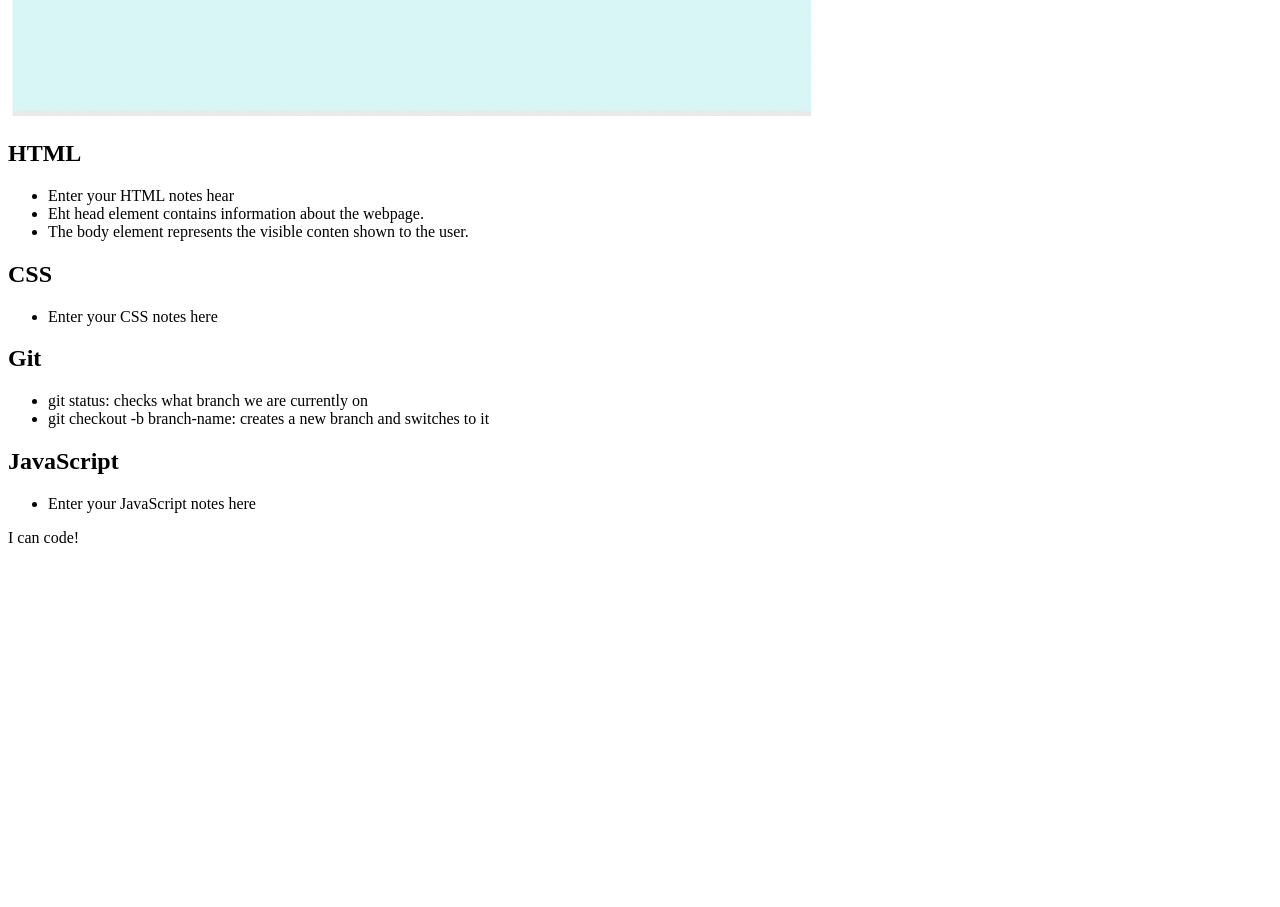
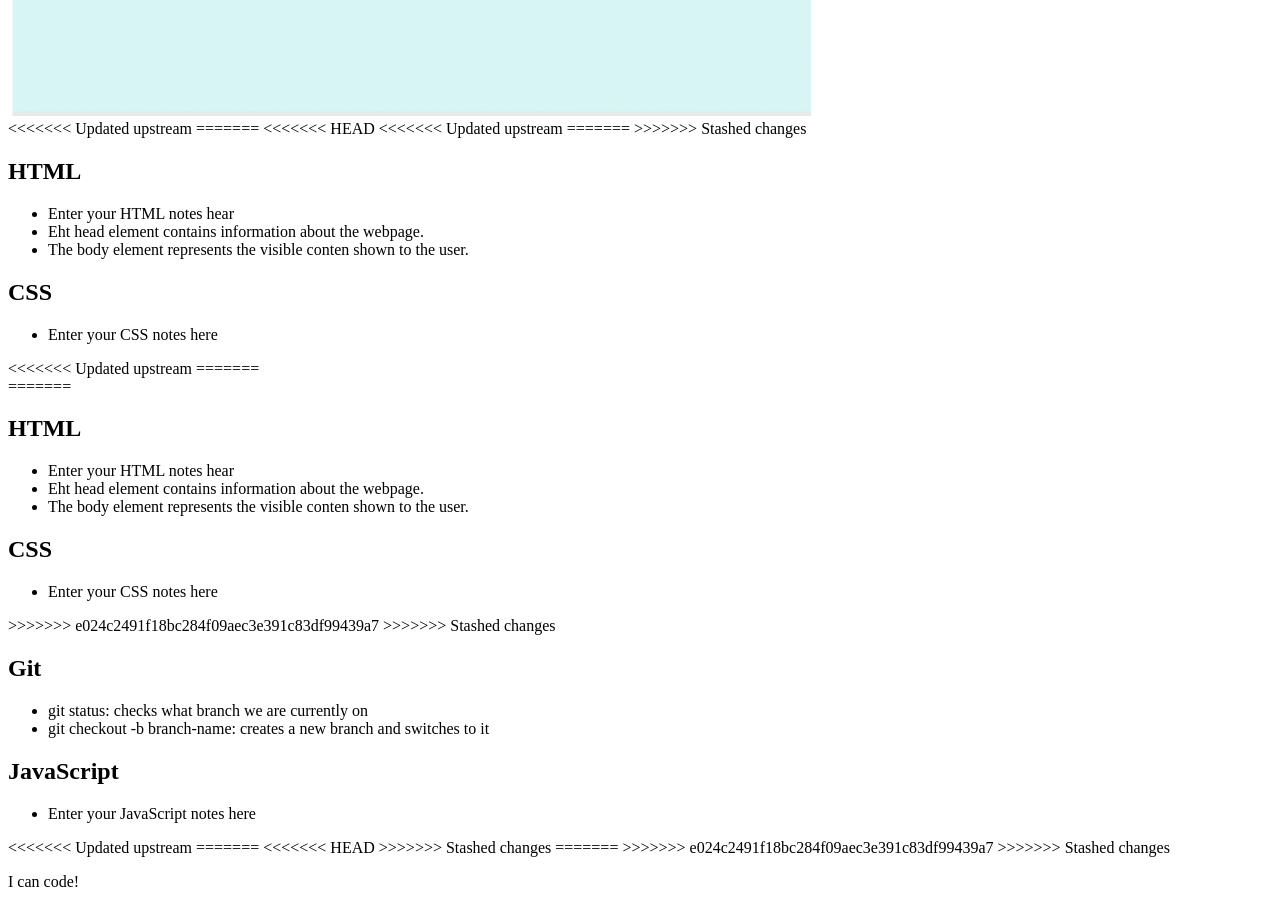
Before and after one commit to craymorgana/prework-study-guide, a plain HTML site: page index.html in a window 1280 px wide. Shown: the part 740-1647 px from the top of the page. Before the commit the page ends 1303 px from the top, so only its background shows below. Drawn offline with Linux system fonts and the light colour scheme.

```diff
--- a/index.html
+++ b/index.html
@@ -12,6 +12,30 @@
       <img src="./assets/bowtie-cat.png" alt="Profile image of cat wearing a bow tie." />
     </header>
     <main>
+<<<<<<< Updated upstream
+=======
+<<<<<<< HEAD
+<<<<<<< Updated upstream
+      <!-- Student code goes here -->
+=======
+>>>>>>> Stashed changes
+    <section class="card" id="html.section">
+      <h2>HTML</h2>
+      <ul>
+        <li>Enter your HTML notes hear</li>
+        <li>Eht head element contains information about the webpage.</li>
+        <li>The body element represents the visible conten shown to the user.</li>
+    </ul>
+
+    <h2>CSS</h2>
+    <ul>
+      <li>Enter your CSS notes here</li>
+    </ul>
+<<<<<<< Updated upstream
+
+=======
+    </section>
+=======
     <section class="card" id="html.section">
       <h2>HTML</h2>
       <ul>
@@ -25,6 +49,8 @@
       <li>Enter your CSS notes here</li>
     </ul>
 
+>>>>>>> e024c2491f18bc284f09aec3e391c83df99439a7
+>>>>>>> Stashed changes
     <section class="card" id="git-section">
       <h2>Git</h2>
       <ul>
@@ -40,6 +66,13 @@
       </ul>
     </section>
     </section>
+<<<<<<< Updated upstream
+=======
+<<<<<<< HEAD
+>>>>>>> Stashed changes
+=======
+>>>>>>> e024c2491f18bc284f09aec3e391c83df99439a7
+>>>>>>> Stashed changes
     </main>
 
     <footer>
```
